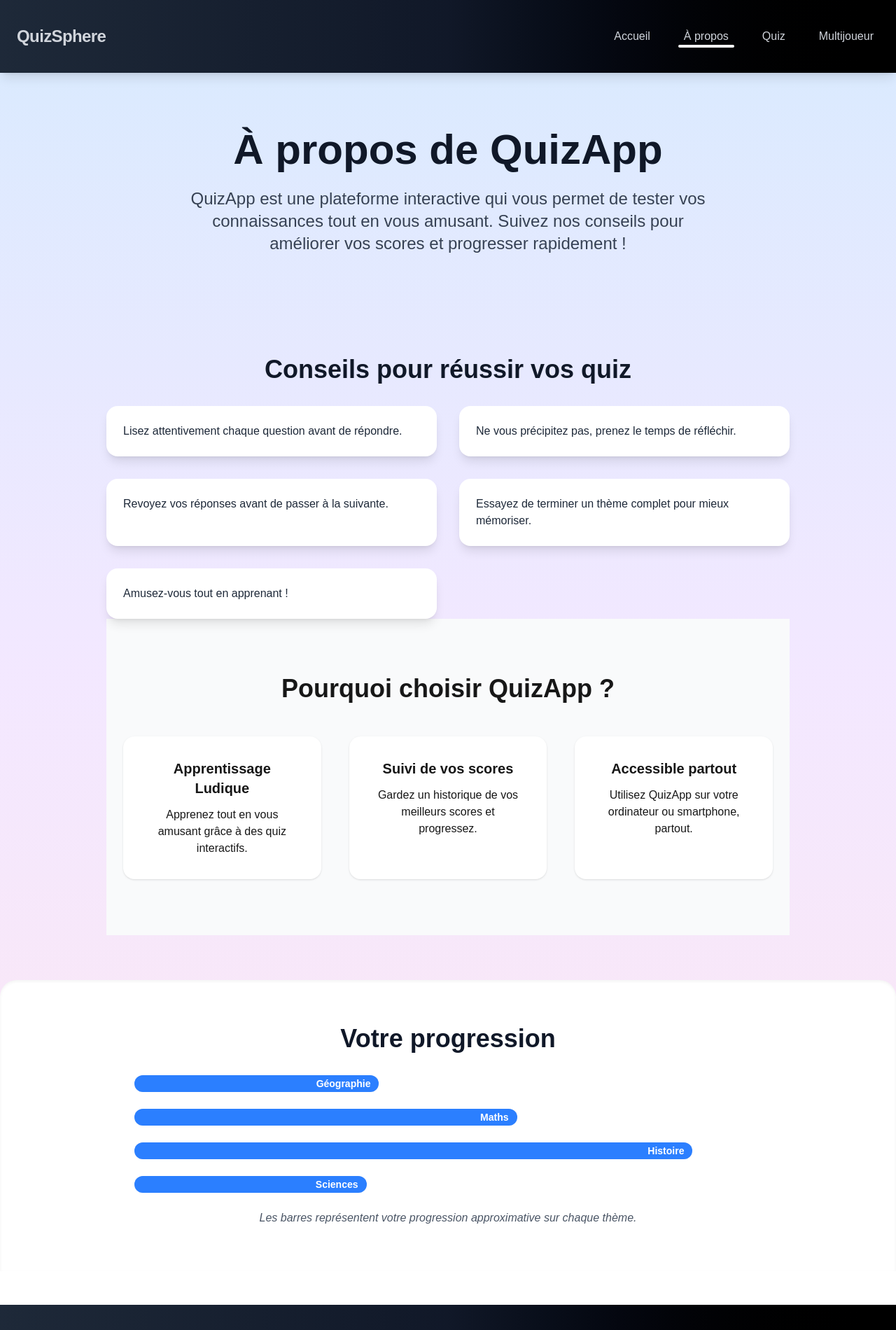
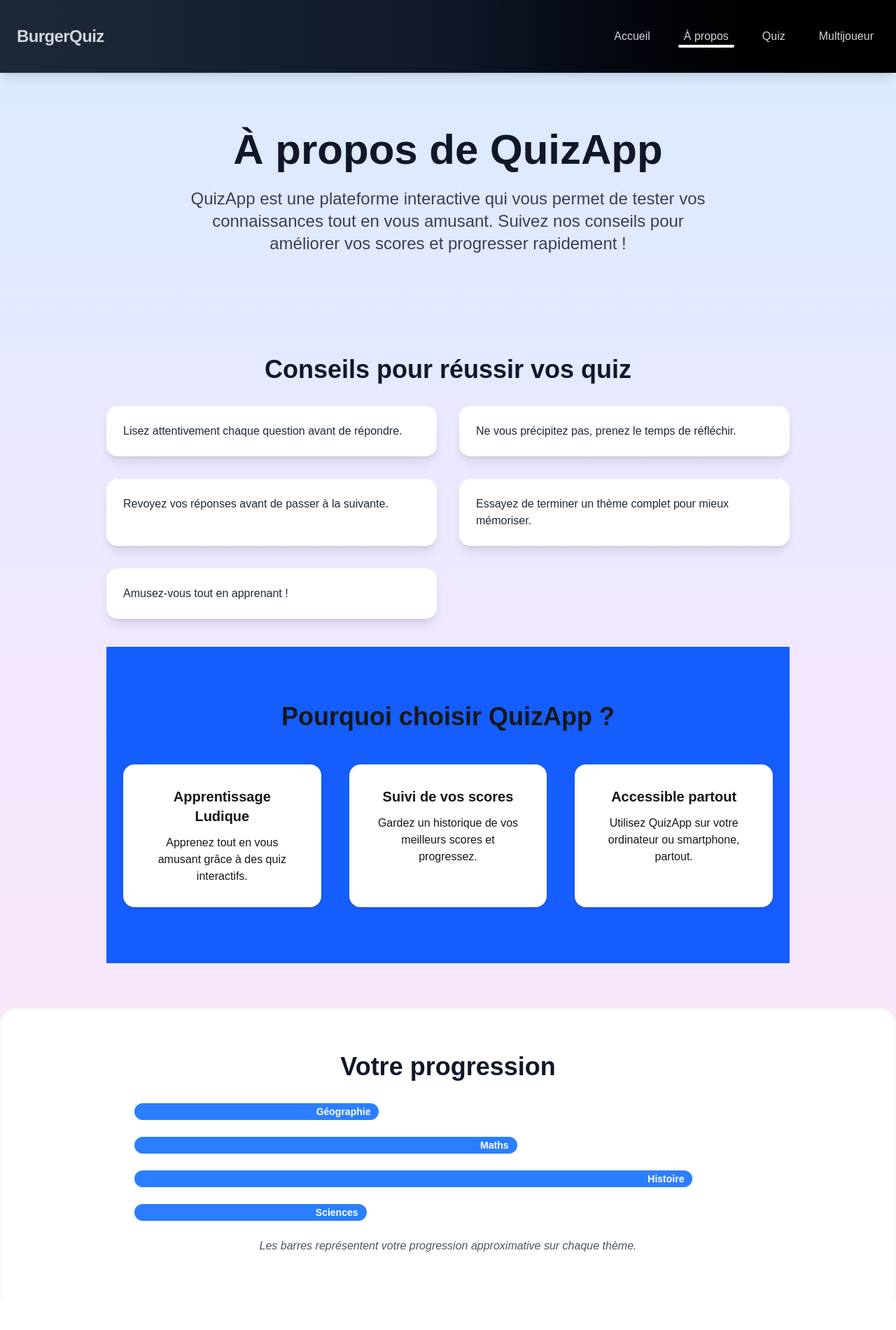
Before and after one commit to aboh505/Quizsphere, a Next.js app: page /about in a window 1280 px wide. Shown: the top 1900 px of the page at 70% size. Built offline with nearby package versions, Linux system fonts and the light colour scheme.

Commit message:
page and navbar

```diff
--- a/src/app/about/page.jsx
+++ b/src/app/about/page.jsx
@@ -50,7 +50,7 @@ export default function About() {
           ))}
         </div>
         {/* ABOUT / ADVANTAGES SECTION */}
-<section className="py-20 bg-gray-50">
+<section className="py-20 bg-blue-600 mt-10">
   <div className="max-w-6xl mx-auto px-6 text-center">
     <motion.h2
       className="text-4xl font-bold mb-12"
@@ -93,7 +93,7 @@ export default function About() {
       </section>
 
       {/* Progression / Infographie */}
-      <section className="py-16 px-6 bg-white rounded-t-3xl shadow-inner">
+      <section className="py-16 px-10 bg-white rounded-t-3xl shadow-inner">
         <h2 className="text-4xl font-bold text-gray-900 mb-8 text-center">Votre progression</h2>
         <div className="max-w-4xl mx-auto">
           {["Géographie", "Maths", "Histoire", "Sciences"].map((theme, index) => (
--- a/src/app/components/Navbar/Navbar.jsx
+++ b/src/app/components/Navbar/Navbar.jsx
@@ -16,7 +16,7 @@ export default function Navbar() {
     <nav className="bg-gradient-to-r from-gray-800 via-gray-900 to-black text-gray-300 py-5  shadow-lg sticky top-0 z-50">
       <div className="max-w-7xl mx-auto px-6 py-4 flex items-center justify-between">
         <Link href="/" className="text-2xl font-extrabold tracking-tight hover:text-white transition">
-          QuizSphere
+          BurgerQuiz
         </Link>
         <ul className="flex gap-8">
           {navLinks.map((link) => (
--- a/src/app/page.jsx
+++ b/src/app/page.jsx
@@ -11,7 +11,7 @@ export default function Home() {
     <section className="relative h-screen flex items-center justify-center text-white">
   {/* Image de fond */}
   <Image
-    src="/hero-bg.jpg" // place ton image dans /public/hero-bg.jpg
+    src="/hero.jpg" // place ton image dans /public/hero-bg.jpg
     alt="Hero Background"
     fill
     className="object-cover absolute inset-0 -z-10 brightness-75"
@@ -25,7 +25,7 @@ export default function Home() {
     className="text-center px-6 max-w-3xl"
   >
     <h1 className="text-5xl md:text-6xl font-bold mb-6">
-      Bienvenue sur QuizApp
+      Bienvenue sur BurgerQuiz
     </h1>
     <p className="text-lg md:text-2xl mb-6">
       Testez vos connaissances et amusez-vous en apprenant !
```
